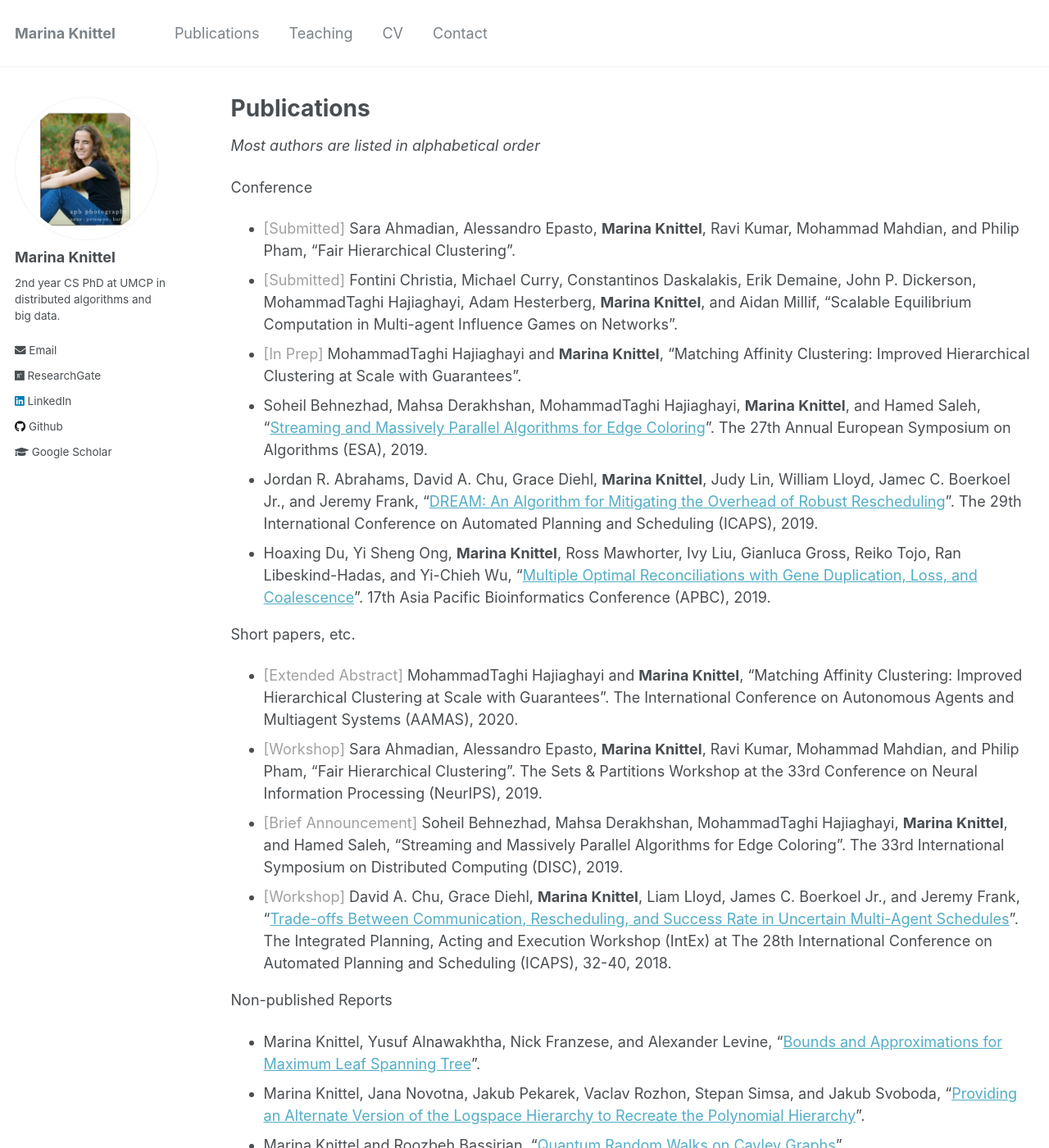
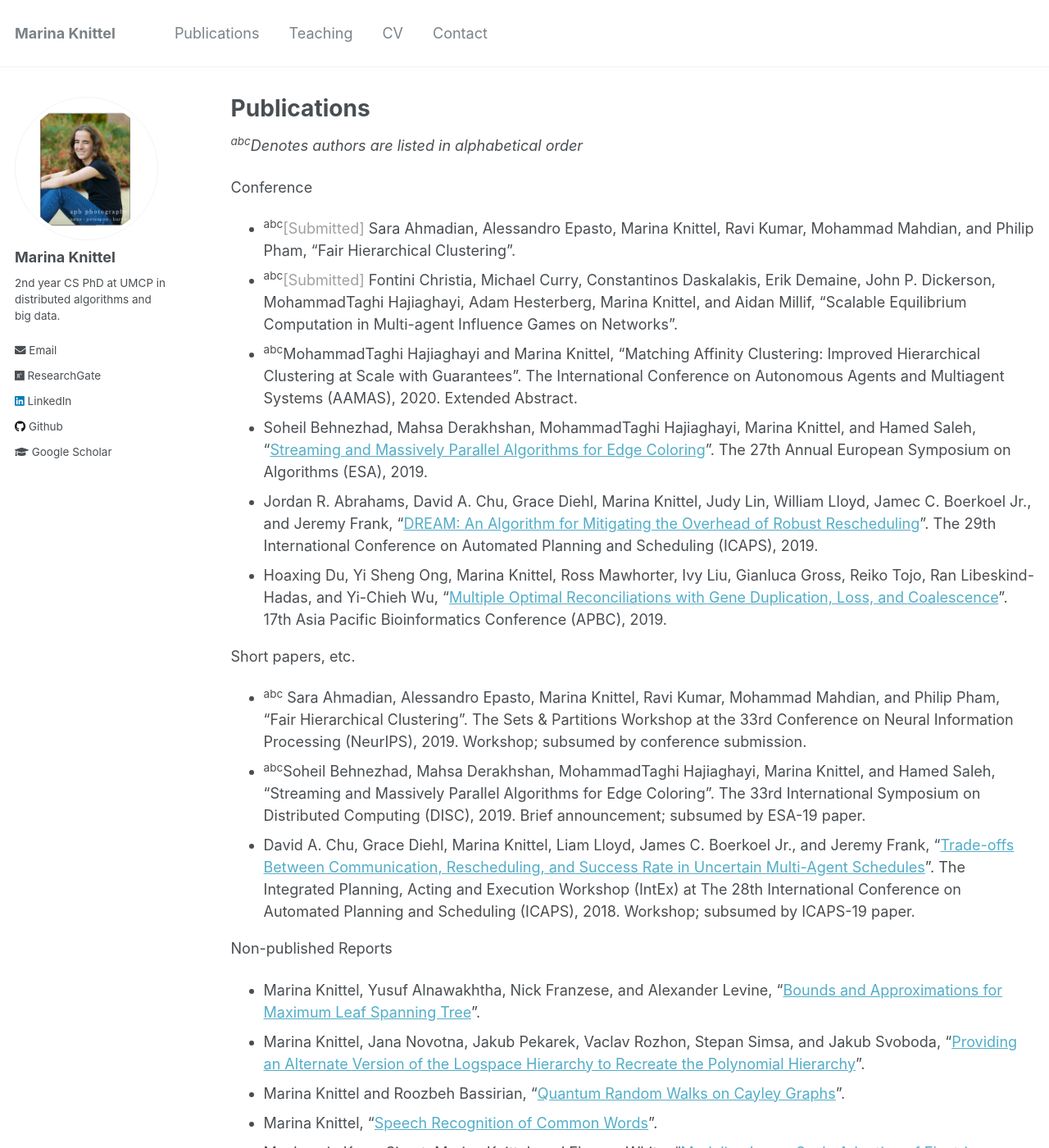
Before and after one commit to mknittel/mknittel.github.io, a Jekyll site: the page built from _pages/publications.md, in a window 1280 px wide and 1400 px high. Shown: the whole window at 82% size. Built offline with Jekyll 4.4.1, drawn with Linux system fonts in a browser that asks for light colours.

```diff
--- a/_pages/publications.md
+++ b/_pages/publications.md
@@ -4,21 +4,20 @@
 permalink: /publications/
 author_profile: true
 ---
-*Most authors are listed in alphabetical order*
+*<sup>abc</sup>Denotes authors are listed in alphabetical order*
 
 Conference
-* <span style="color:#A0A0A0">[Submitted]</span> Sara Ahmadian, Alessandro Epasto, **Marina Knittel**, Ravi Kumar, Mohammad Mahdian, and Philip Pham, "Fair Hierarchical Clustering".
-* <span style="color:#A0A0A0">[Submitted]</span> Fontini Christia, Michael Curry, Constantinos Daskalakis, Erik Demaine, John P. Dickerson, MohammadTaghi Hajiaghayi, Adam Hesterberg, **Marina Knittel**, and Aidan Millif, "Scalable Equilibrium Computation in Multi-agent Influence Games on Networks".
-* <span style="color:#A0A0A0">[In Prep]</span> MohammadTaghi Hajiaghayi and **Marina Knittel**, "Matching Affinity Clustering: Improved Hierarchical Clustering at Scale with Guarantees".
-* Soheil Behnezhad, Mahsa Derakhshan, MohammadTaghi Hajiaghayi, **Marina Knittel**, and Hamed Saleh, "[Streaming and Massively Parallel Algorithms for Edge Coloring](https://mknittel.github.io/publications/Behnezhad-et-al-ESA-2019)". The 27th Annual European Symposium on Algorithms (ESA), 2019.
-* Jordan R. Abrahams, David A. Chu, Grace Diehl, **Marina Knittel**, Judy Lin, William Lloyd, Jamec C. Boerkoel Jr., and Jeremy Frank, "[DREAM: An Algorithm for Mitigating the Overhead of Robust Rescheduling](https://mknittel.github.io/publications/Abrahams-et-al-ICAPS-2019)". The 29th International Conference on Automated Planning and Scheduling (ICAPS), 2019.
-* Hoaxing  Du,  Yi  Sheng  Ong,  **Marina  Knittel**,  Ross  Mawhorter,  Ivy  Liu,  Gianluca  Gross,  Reiko Tojo, Ran Libeskind-Hadas, and Yi-Chieh Wu, "[Multiple Optimal Reconciliations with Gene Duplication,  Loss,  and  Coalescence](https://mknittel.github.io/publications/Du-et-al-APBC-2019)". 17th Asia Pacific Bioinformatics Conference (APBC), 2019.
+* <sup>abc</sup><span style="color:#A0A0A0">[Submitted]</span> Sara Ahmadian, Alessandro Epasto, Marina Knittel, Ravi Kumar, Mohammad Mahdian, and Philip Pham, "Fair Hierarchical Clustering".
+* <sup>abc</sup><span style="color:#A0A0A0">[Submitted]</span> Fontini Christia, Michael Curry, Constantinos Daskalakis, Erik Demaine, John P. Dickerson, MohammadTaghi Hajiaghayi, Adam Hesterberg, Marina Knittel, and Aidan Millif, "Scalable Equilibrium Computation in Multi-agent Influence Games on Networks".
+* <sup>abc</sup>MohammadTaghi Hajiaghayi and Marina Knittel, "Matching Affinity Clustering: Improved Hierarchical Clustering at Scale with Guarantees". The International Conference on Autonomous Agents and Multiagent Systems (AAMAS), 2020. Extended Abstract.
+* Soheil Behnezhad, Mahsa Derakhshan, MohammadTaghi Hajiaghayi, Marina Knittel, and Hamed Saleh, "[Streaming and Massively Parallel Algorithms for Edge Coloring](https://mknittel.github.io/publications/Behnezhad-et-al-ESA-2019)". The 27th Annual European Symposium on Algorithms (ESA), 2019.
+* Jordan R. Abrahams, David A. Chu, Grace Diehl, Marina Knittel, Judy Lin, William Lloyd, Jamec C. Boerkoel Jr., and Jeremy Frank, "[DREAM: An Algorithm for Mitigating the Overhead of Robust Rescheduling](https://mknittel.github.io/publications/Abrahams-et-al-ICAPS-2019)". The 29th International Conference on Automated Planning and Scheduling (ICAPS), 2019.
+* Hoaxing  Du,  Yi  Sheng  Ong,  Marina  Knittel,  Ross  Mawhorter,  Ivy  Liu,  Gianluca  Gross,  Reiko Tojo, Ran Libeskind-Hadas, and Yi-Chieh Wu, "[Multiple Optimal Reconciliations with Gene Duplication,  Loss,  and  Coalescence](https://mknittel.github.io/publications/Du-et-al-APBC-2019)". 17th Asia Pacific Bioinformatics Conference (APBC), 2019.
 
 Short papers, etc.
-* <span style="color:#A0A0A0">[Extended Abstract]</span> MohammadTaghi Hajiaghayi and **Marina Knittel**, "Matching Affinity Clustering: Improved Hierarchical Clustering at Scale with Guarantees". The International Conference on Autonomous Agents and Multiagent Systems (AAMAS), 2020.
-* <span style="color:#A0A0A0">[Workshop]</span> Sara Ahmadian, Alessandro Epasto, **Marina Knittel**, Ravi Kumar, Mohammad Mahdian, and Philip Pham, "Fair Hierarchical Clustering". The Sets & Partitions Workshop at the 33rd Conference on Neural Information Processing (NeurIPS), 2019.
-* <span style="color:#A0A0A0">[Brief Announcement]</span> Soheil Behnezhad, Mahsa Derakhshan, MohammadTaghi Hajiaghayi, **Marina Knittel**, and Hamed Saleh, "Streaming and Massively Parallel Algorithms for Edge Coloring". The 33rd International Symposium on Distributed Computing (DISC), 2019.
-* <span style="color:#A0A0A0">[Workshop]</span> David A. Chu, Grace Diehl, **Marina Knittel**, Liam Lloyd, James C. Boerkoel Jr., and Jeremy Frank, "[Trade-offs Between Communication, Rescheduling, and Success Rate in Uncertain Multi-Agent Schedules](https://mknittel.github.io/publications/Chu-et-al-INTEX-2018)".  The Integrated Planning, Acting and Execution Workshop (IntEx) at The 28th International Conference on Automated Planning and Scheduling (ICAPS), 32-40, 2018.
+* <sup>abc</sup> Sara Ahmadian, Alessandro Epasto, Marina Knittel, Ravi Kumar, Mohammad Mahdian, and Philip Pham, "Fair Hierarchical Clustering". The Sets & Partitions Workshop at the 33rd Conference on Neural Information Processing (NeurIPS), 2019. Workshop; subsumed by conference submission.
+* <sup>abc</sup>Soheil Behnezhad, Mahsa Derakhshan, MohammadTaghi Hajiaghayi, Marina Knittel, and Hamed Saleh, "Streaming and Massively Parallel Algorithms for Edge Coloring". The 33rd International Symposium on Distributed Computing (DISC), 2019. Brief announcement; subsumed by ESA-19 paper.
+* David A. Chu, Grace Diehl, Marina Knittel, Liam Lloyd, James C. Boerkoel Jr., and Jeremy Frank, "[Trade-offs Between Communication, Rescheduling, and Success Rate in Uncertain Multi-Agent Schedules](https://mknittel.github.io/publications/Chu-et-al-INTEX-2018)".  The Integrated Planning, Acting and Execution Workshop (IntEx) at The 28th International Conference on Automated Planning and Scheduling (ICAPS), 2018. Workshop; subsumed by ICAPS-19 paper.
 
 Non-published Reports
 * Marina Knittel, Yusuf Alnawakhtha, Nick Franzese, and Alexander Levine, "[Bounds and Approximations for Maximum Leaf Spanning Tree](https://mknittel.github.io/publications/Max-Leaf-Spanning-Tree)".
```
Also changed, not shown: _pages/about.md (+4 -2 lines).
